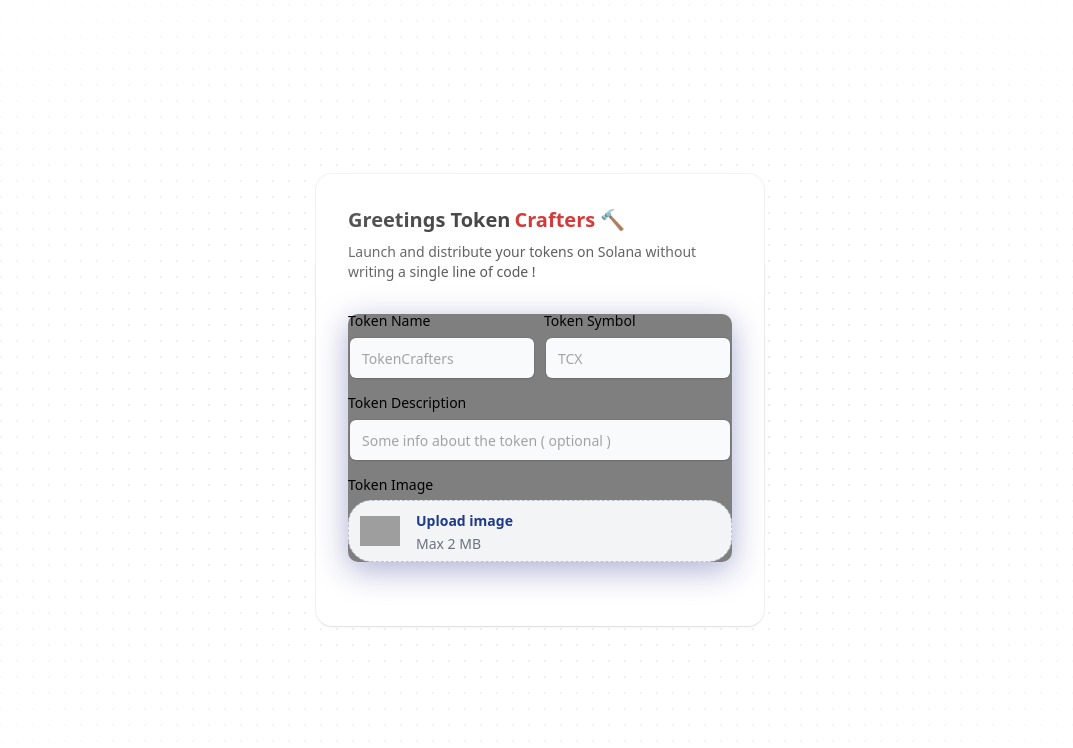
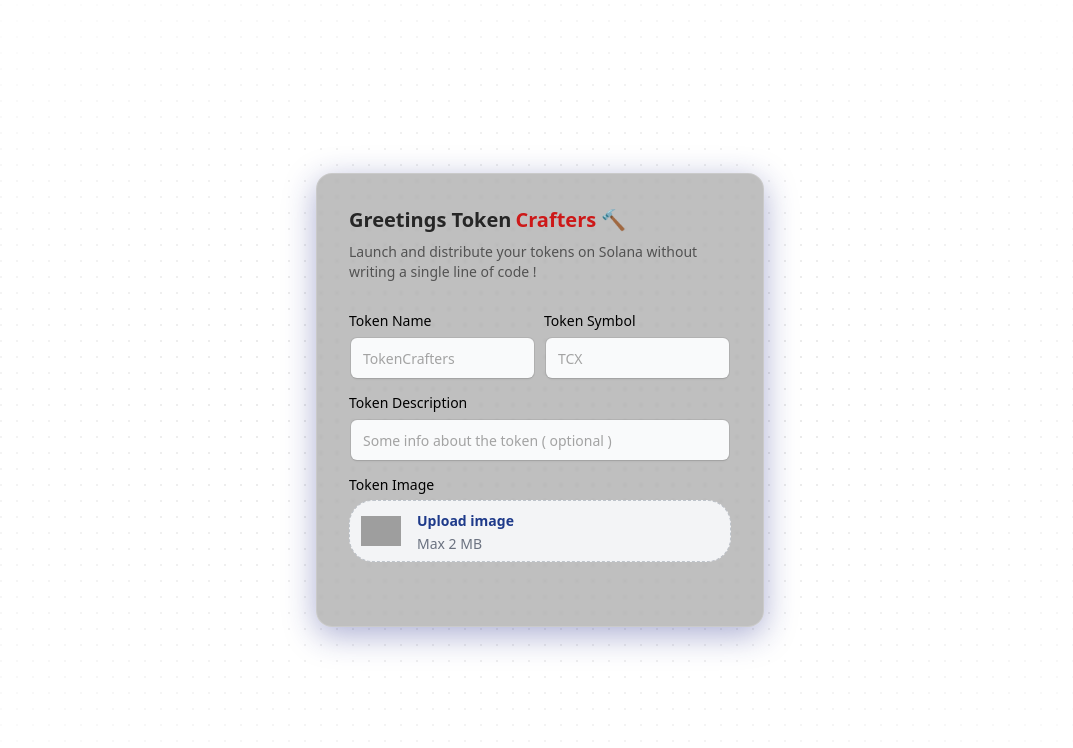
Before and after one commit to FuryACE007/token-crafter, a Next.js app: page / in a window 1280 px wide. Shown: the top 748 px of the page, without its empty margins (100-1173 px from the left). Built offline with nearby package versions, Linux system fonts and the light colour scheme; grey boxes are pictures that could not be loaded.

Commit message:
ui for token creation

```diff
--- a/src/components/form/FileUpload.tsx
+++ b/src/components/form/FileUpload.tsx
@@ -18,7 +18,7 @@
           />
         </div>
         <div className="relative">
-          <span className=" text-sm font-semibold relative text-blue-900 group-hover:text-blue-500">
+          <span className="` text-sm font-semibold relative text-blue-900 group-hover:text-blue-500">
             Upload image
           </span>
           <span className="mt-0.5 block text-sm text-gray-500">Max 2 MB</span>
--- a/src/components/form/Form.tsx
+++ b/src/components/form/Form.tsx
@@ -10,7 +10,7 @@
   };
 
   return (
-    <div className="max-w-md w-full mx-auto rounded-none md:rounded-2xl p-4 md:p-8 shadow-input bg-white dark:bg-black">
+    <div className=" glass-form max-w-md w-full mx-auto rounded-none md:rounded-2xl p-4 md:p-8 shadow-input bg-white dark:bg-black">
       <h2 className="font-bold text-xl text-neutral-800 dark:text-neutral-200">
         Greetings{" "}
         <span className=" text-xl font-extrabold">
--- a/src/styles/globals.css
+++ b/src/styles/globals.css
@@ -2,10 +2,11 @@
 @tailwind components;
 @tailwind utilities;
 
-form {
-  background: rgba(0, 0, 0, 0.5);
+.glass-form {
+  background: rgba(0, 0, 0, 0.25);
   box-shadow: 0 8px 32px 0 rgba(31, 38, 135, 0.37);
-  backdrop-filter: blur(7.5px);
-  -webkit-backdrop-filter: blur(7.5px);
+  backdrop-filter: blur(1.5px);
+  -webkit-backdrop-filter: blur(1.5px);
   border-radius: 10px;
+  border: 1px solid rgba(255, 255, 255, 0.18);
 }
```
